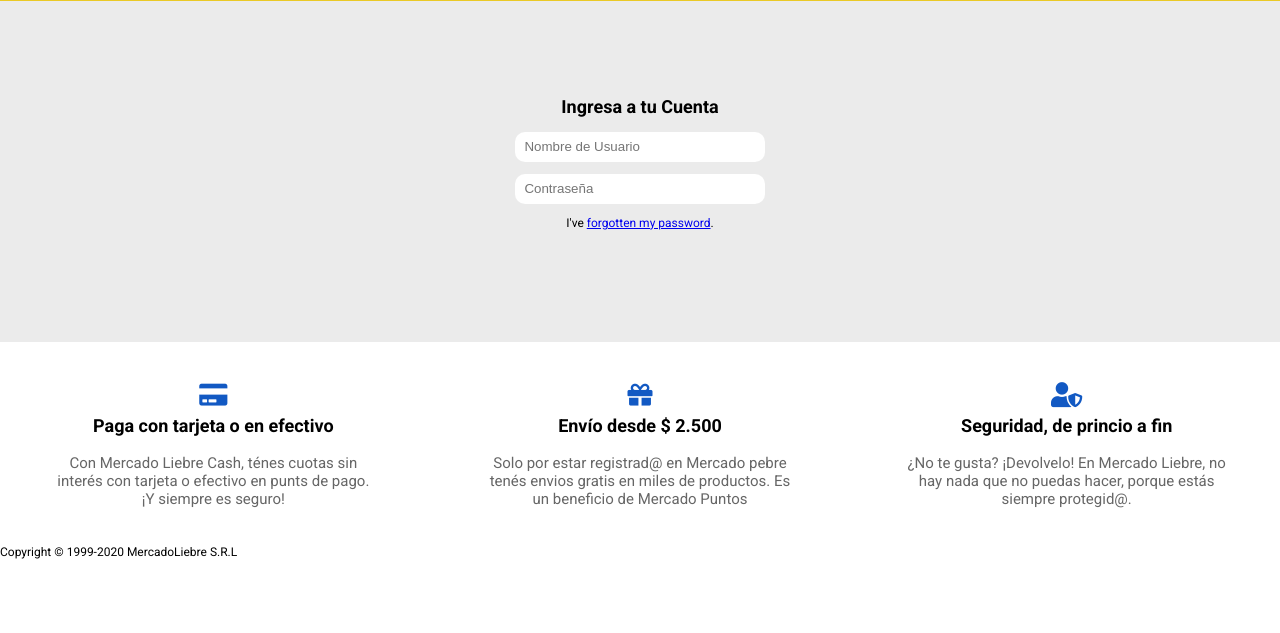
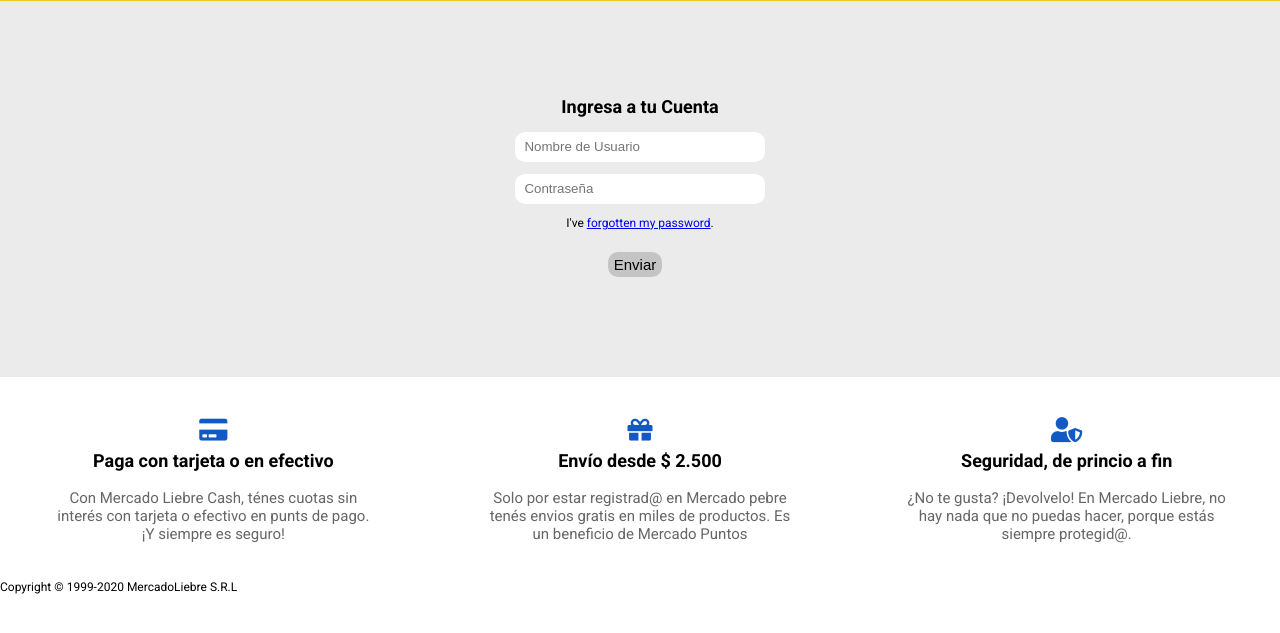
Before and after one commit to matias-prieto/mercado-liebre, a website: page views/log-in.html in a window 1280 px wide. Shown: the part 119-752 px from the top of the page. Drawn offline with Linux system fonts and the light colour scheme.

Commit message:
agregue boton de enviar que me olvide

```diff
--- a/views/log-in.html
+++ b/views/log-in.html
@@ -63,6 +63,7 @@
                     </p>
                     <p>I've <a href="#">forgotten my password</a>.</p>
                 </div>
+                <button class="button-properties" type="submit">Enviar</button>
             </form>
         </div>
 
```
